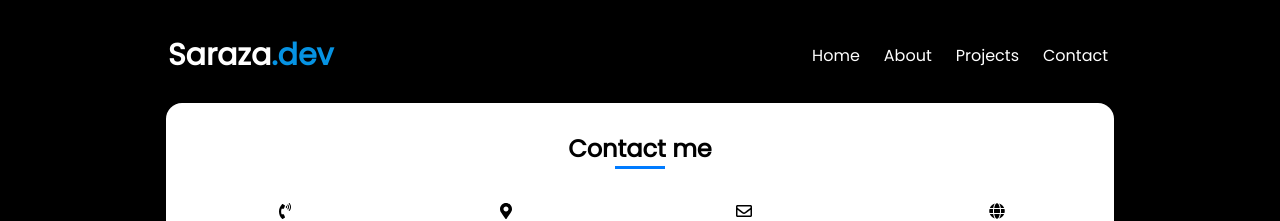
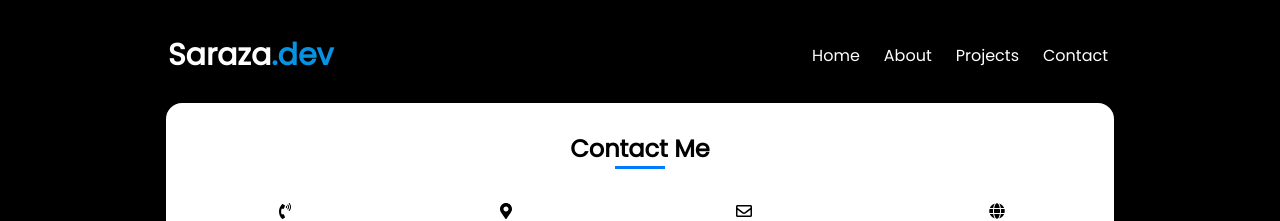
Before and after one commit to sarazaToussaint/Saraza-dev, a React (Create React App) app: page /Contact in a window 1280 px wide. Shown: the top 221 px of the page. Built offline with nearby package versions, Linux system fonts and the light colour scheme.

Commit message:
Delete some unused code

```diff
--- a/src/components/Contact.jsx
+++ b/src/components/Contact.jsx
@@ -8,7 +8,7 @@ const Contact = () => (
   <>
     <div className={classes.contactContainer}>
       <h2>
-        Contact me
+        Contact Me
         <div />
       </h2>
       <div className={classes.contactDetails}>
```
